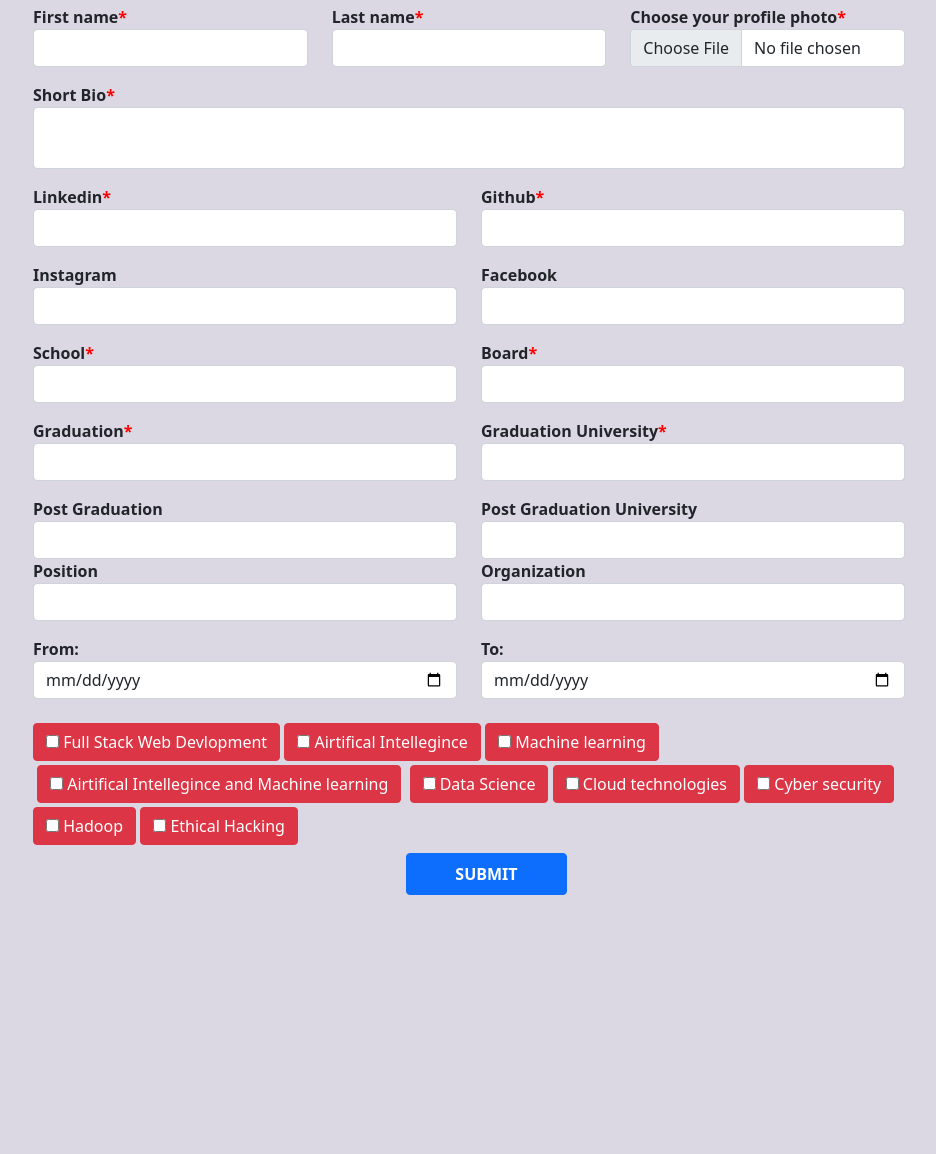
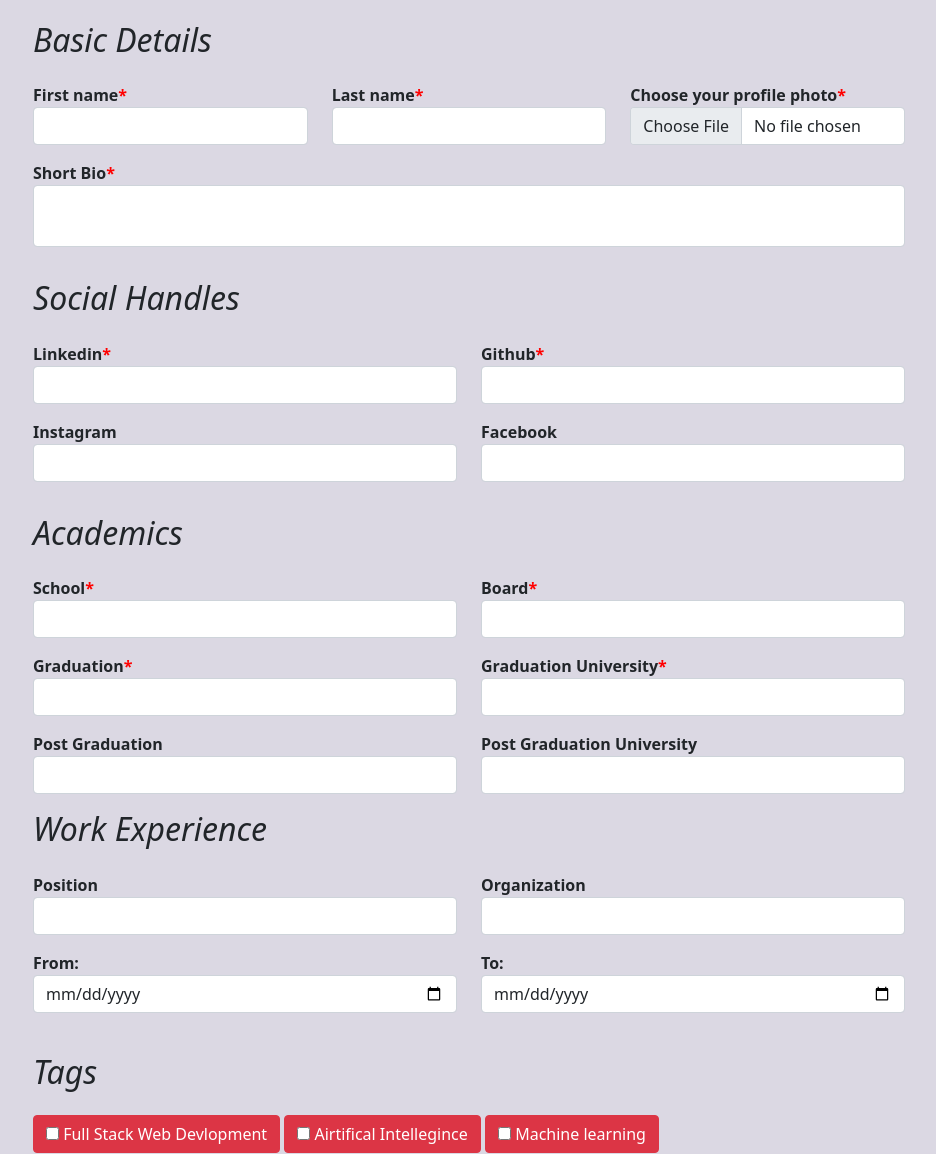
Before and after one commit to Krishnasaianumandla/Learning-Management-System, a plain HTML site: page NewLernearRegistration.html in a window 1280 px wide. Shown: the part 115-1269 px from the top of the page, without its empty margins (171-1107 px from the left). Before the commit the page ends 1010 px from the top, so only its background shows below. Drawn offline with nearby package versions, Linux system fonts and the light colour scheme.

Commit message:
Added sections to the form "Basic details, Education, work, tags"

```diff
--- a/NewLernearRegistration.html
+++ b/NewLernearRegistration.html
@@ -19,7 +19,7 @@
             <h1 class="d-flex flex-row justify-content-center py-2"><strong>New Lernear Registration!</strong></h1>
 
                <div class="form-group">
-                <!-- <h2 class="py-3"><em>Basic Details</em></h2> -->
+                <h2 class="py-3"><em>Basic Details</em></h2>
                    <div class="row">
                     <div class="col-sm-4">
                         <label for="FirstName"><strong>First name</strong><span style="color:red; font-weight: bold;">*</span></label>
@@ -44,7 +44,7 @@
                     </div>
                 </div>
                 <div class="form-grop">
-                    <!-- <h2 class="py-3"><em>Social Handles</em></h2> -->
+                    <h2 class="py-3"><em>Social Handles</em></h2>
                     <div class="row">
                         <div class="col">
                             <label for="Linkedin"><strong>Linkedin</strong><span style="color:red; font-weight: bold;">*</span></label>
@@ -69,7 +69,7 @@
                     </div>
                 </div>
                 <div class="form-group">
-                    <!-- <h2 class="py-3"><em>Academics</em></h2> -->
+                    <h2 class="py-3"><em>Academics</em></h2>
                     <div class="row">
                         <div class="col">
                             <label for="School"><strong>School</strong><span style="color:red; font-weight: bold;">*</span></label>
@@ -106,7 +106,7 @@
                 </div>
 
                 <div class="form-group">
-                    <!-- <h2 class="py-3"><em>Work Experience</em></h2> -->
+                    <h2 class="py-3"><em>Work Experience</em></h2>
                     <div class="row">
                         <div class="col-sm-6 ">
                             <label for="Position"><strong>Position</strong></label>
@@ -126,7 +126,7 @@
                     </div>
                 </div>
                 <div class="form-group py-2" data-toggle="buttons">
-                    <!-- <h2 class="py-3"><em>Tags</em></h2> -->
+                    <h2 class="py-3"><em>Tags</em></h2>
                     <div class="row">
                         <div class="col">
                             <div class="btn-group-toggle">
```
